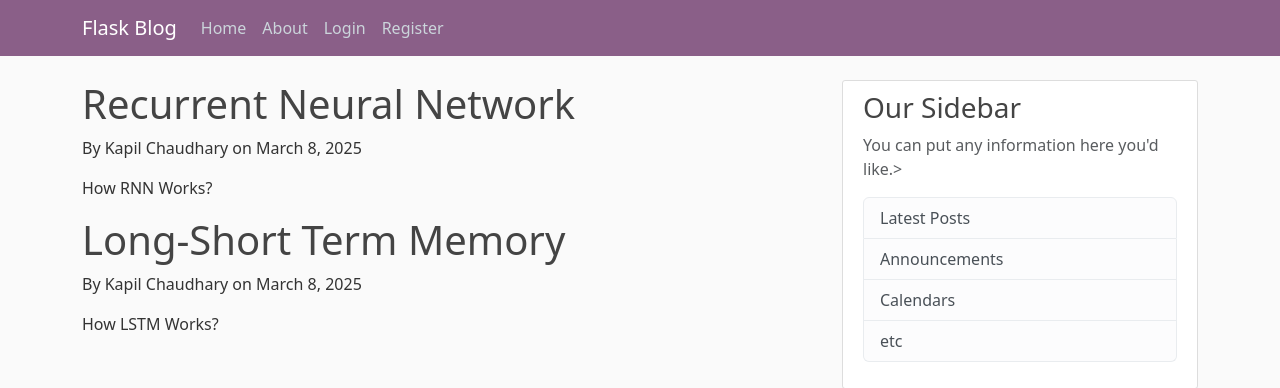
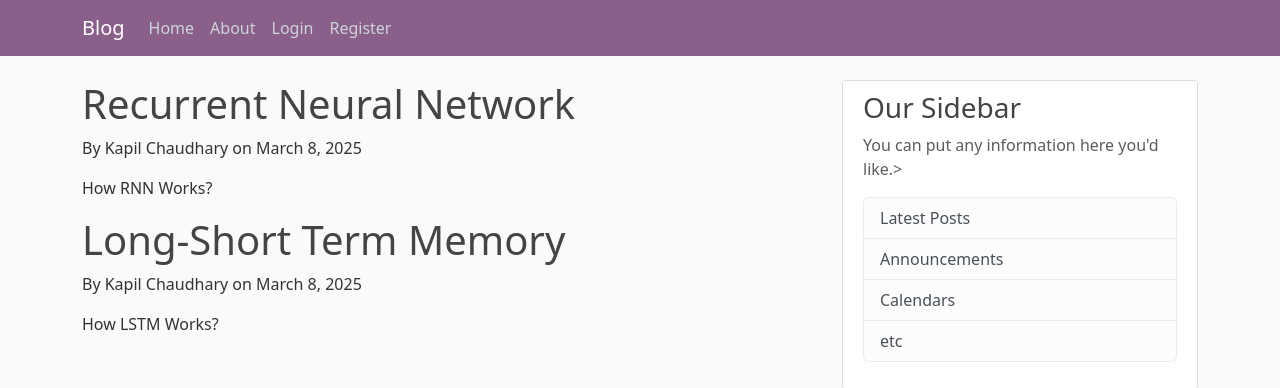
Before and after one commit to kapilchaudhary-kc/Flask_App, a Flask app: page / in a window 1280 px wide. Shown: the top 388 px of the page. Run offline with Flask 3, Linux system fonts and the light colour scheme.

Commit message:
Basic Flask App

```diff
--- a/requirements.txt
+++ b/requirements.txt
@@ -1 +1 @@
-flask
+flask == 3.0
--- a/static/main.css
+++ b/static/main.css
@@ -9,7 +9,7 @@ body {
   }
 
   .bg-steel {
-    background-color: #8a5f88;
+    background-color: #8a5f89;
   }
 
   .site-header .navbar-nav .nav-link {
--- a/templates/layout.html
+++ b/templates/layout.html
@@ -15,7 +15,7 @@
     <header class="site-header">
         <nav class="navbar navbar-expand-md navbar-dark bg-steel fixed-top">
           <div class="container">
-            <a class="navbar-brand mr-4" href="/">Flask Blog</a>
+            <a class="navbar-brand mr-4" href="/">Blog</a>
             <button class="navbar-toggler" type="button" data-bs-toggle="collapse" data-bs-target="#navbarToggle" aria-controls="navbarToggle" aria-expanded="false" aria-label="Toggle navigation">
               <span class="navbar-toggler-icon"></span>
             </button>
```
Also changed, not shown: README.md.
